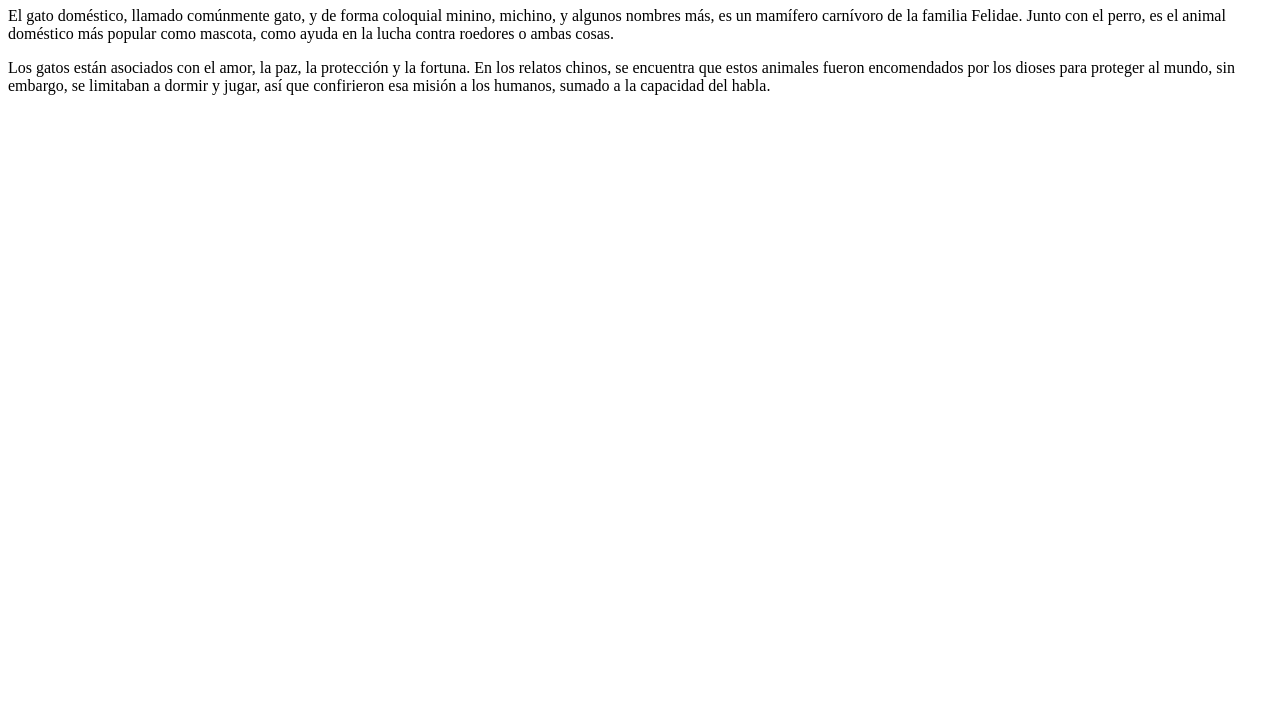
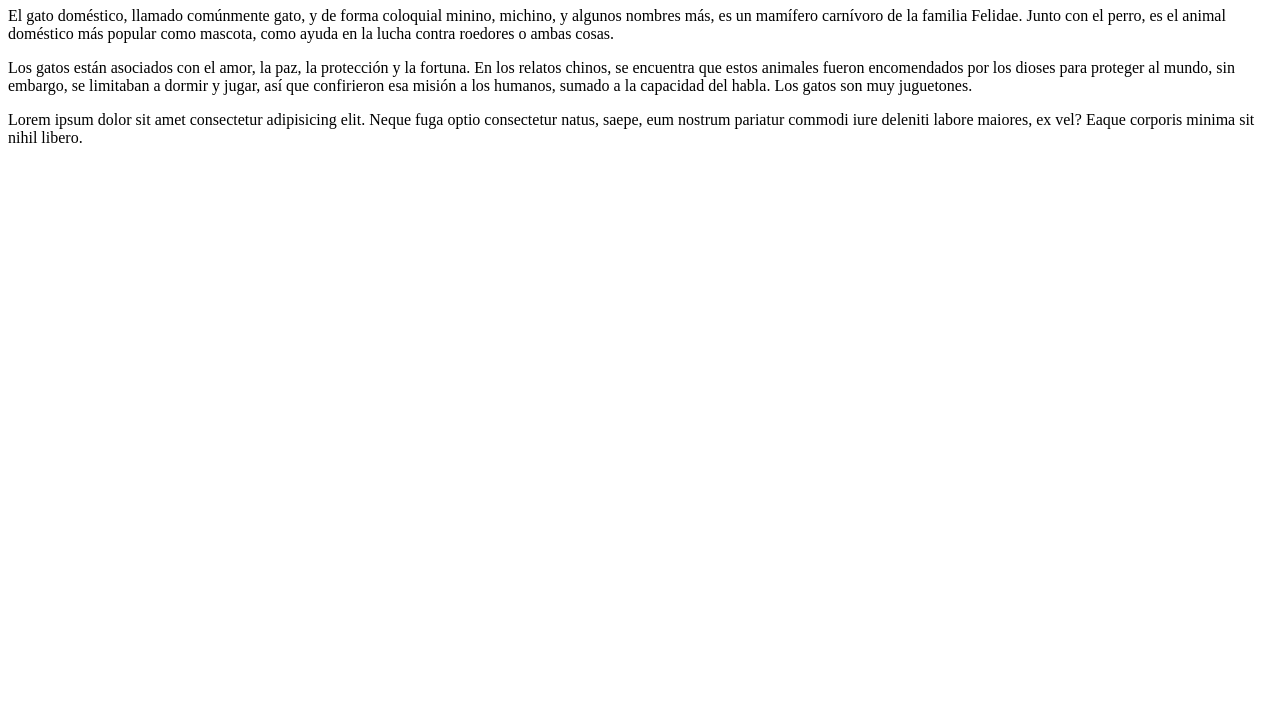
Before and after one commit to mayarasilva-copito/secion-22, a plain HTML site: page index.html in a window 1280 px wide. Shown: the part 73-800 px from the top of the page. Drawn offline with Linux system fonts and the light colour scheme.

Commit message:
parrafos

```diff
--- a/index.html
+++ b/index.html
@@ -18,7 +18,12 @@
       En los relatos chinos, se encuentra que estos animales fueron encomendados
       por los dioses para proteger al mundo, sin embargo, se limitaban a dormir
       y jugar, así que confirieron esa misión a los humanos, sumado a la
-      capacidad del habla.
+      capacidad del habla. Los gatos son muy juguetones.
+    </p>
+    <p>
+      Lorem ipsum dolor sit amet consectetur adipisicing elit. Neque fuga optio
+      consectetur natus, saepe, eum nostrum pariatur commodi iure deleniti
+      labore maiores, ex vel? Eaque corporis minima sit nihil libero.
     </p>
   </body>
 </html>
```
